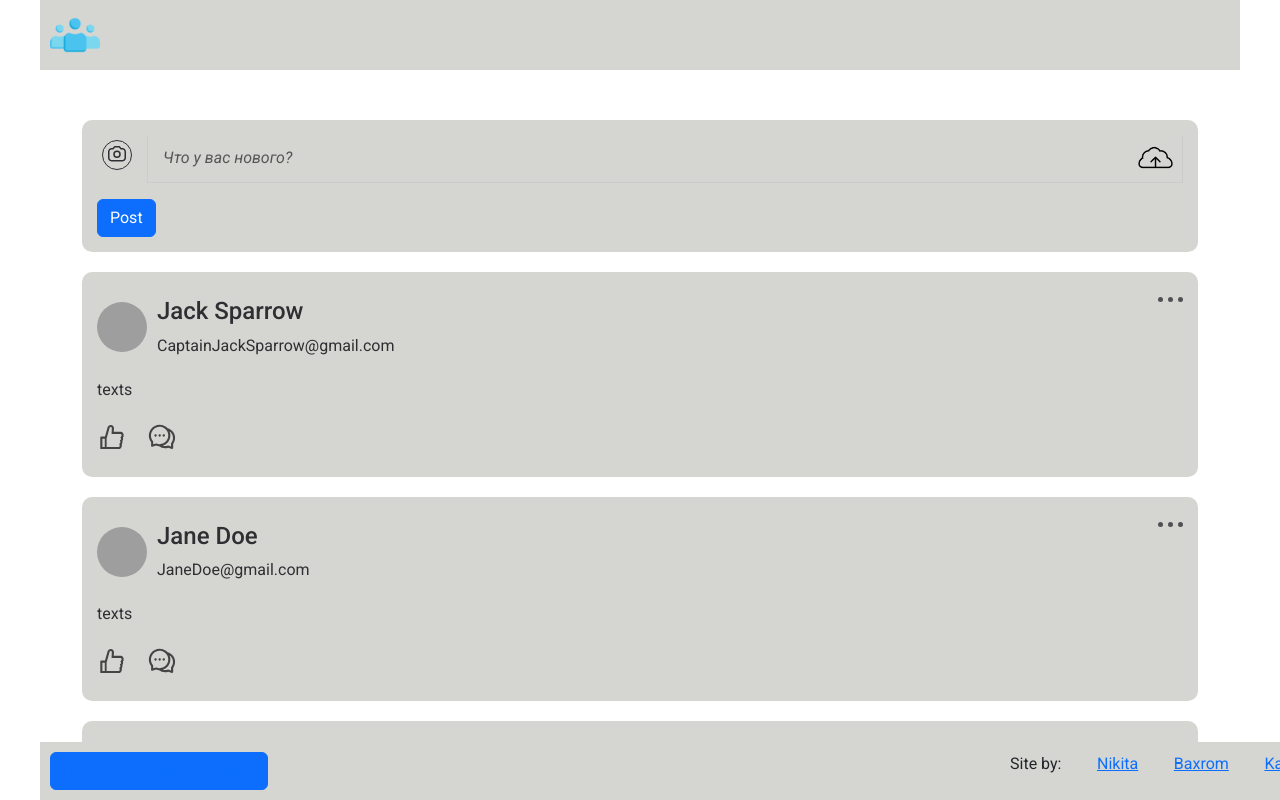
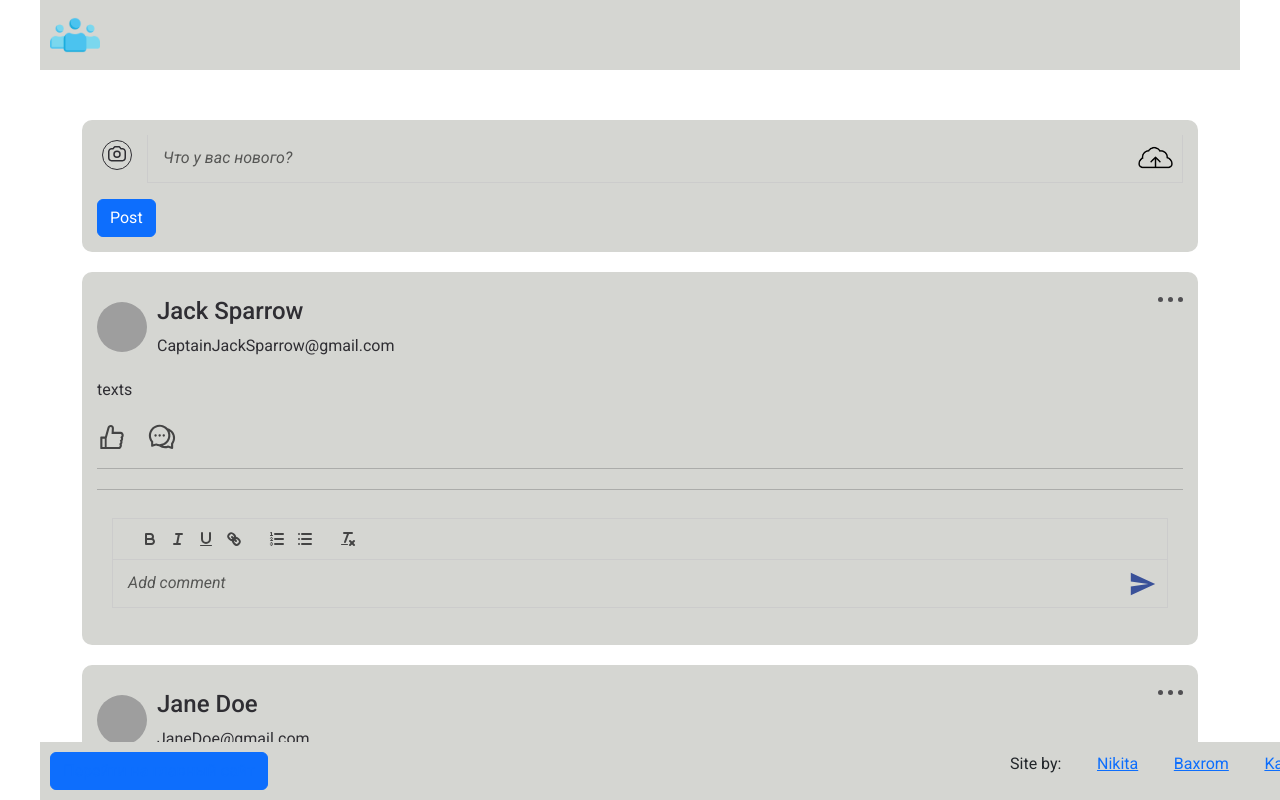
Before and after one commit to N1kk1337/RS-Clone, a React (Create React App) app: page /#/ in a window 1280 px wide. Both pictures are taken after a click on the button 162 px from the left and 436 px from the top of the page. Shown: the top 800 px of the page. Built offline with nearby package versions, Linux system fonts and the light colour scheme; grey boxes are pictures that could not be loaded.

Commit message:
fix: add input comments

```diff
--- a/package.json
+++ b/package.json
@@ -12,9 +12,11 @@
     "@types/react": "^18.0.27",
     "@types/react-dom": "^18.0.10",
     "bootstrap": "^5.2.3",
+    "html-react-parser": "^3.0.8",
     "react": "^18.2.0",
     "react-bootstrap": "^2.7.0",
     "react-dom": "^18.2.0",
+    "react-html-parser": "^2.0.2",
     "react-icons": "^4.7.1",
     "react-quill": "^2.0.0",
     "react-redux": "^8.0.5",
@@ -55,7 +57,6 @@
     "eslint-plugin-react": "^7.32.2",
     "eslint-plugin-react-hooks": "^4.3.0",
     "gh-pages": "^5.0.0",
-    "html-react-parser": "^3.0.8",
     "sass": "^1.58.0"
   }
 }
--- a/src/components/Feeds/Feeds.scss
+++ b/src/components/Feeds/Feeds.scss
@@ -39,6 +39,37 @@ p {
     display: flex;
     gap: 20px;
   }
+  .add-comment_place {
+    position: relative;
+    margin-top: 20px;
+    .add-comment {
+      width: 100%;
+      padding: 12px 15px;
+      background: transparent;
+      border-radius: 5px;
+
+      .ql-header {
+        display: none;
+      }
+
+      &:focus {
+        outline: none;
+      }
+    }
+    .btn-submit_comment {
+      position: absolute;
+      right: 25px;
+      top: 80px;
+      background: transparent;
+      border: none;
+      padding: 0;
+
+      .send-icon {
+        font-size: 30px;
+        color: $blue;
+      }
+    }
+  }
 }
 
 .post-settings {
--- a/src/components/Feeds/Feeds.tsx
+++ b/src/components/Feeds/Feeds.tsx
@@ -5,14 +5,20 @@
 /* eslint-disable jsx-a11y/mouse-events-have-key-events */
 import React, { useState } from 'react';
 import { AiOutlineComment, AiOutlineLike } from 'react-icons/ai';
-import User from '../../data/test-data/User';
+import { IoMdSend } from 'react-icons/io';
+import ReactQuill from 'react-quill';
+import parse from 'html-react-parser';
+import { Button, Form } from 'react-bootstrap';
 import avatar from '../../assets/camera_50.png';
 import './Feeds.scss';
+import User from '../../data/test-data/User';
 
 function Feeds(props: { personInfo: User }): JSX.Element {
   const person = props.personInfo;
   const [postSetting, setPostSetting] = useState(false);
   const [postLike, setPostLike] = useState(false);
+  const [comment, setComment] = useState(false);
+  const [commentText, setCommentText] = useState('');
   const mouseOverHandler = () => {
     setPostSetting(true);
   };
@@ -36,6 +42,19 @@ function Feeds(props: { personInfo: User }): JSX.Element {
     if (postLike) setPostLike(false);
     else setPostLike(true);
   }
+  function addCommentHandler() {
+    comment ? setComment(false) : setComment(true);
+  }
+
+  function sendComment(e: React.FormEvent<HTMLFormElement>) {
+    e.preventDefault();
+    const htmlElemnts: string = (e.target as HTMLElement).querySelector(
+      '.ql-editor',
+    )?.innerHTML as string;
+    htmlElemnts === '<p><br></p>' ? setCommentText('') : setCommentText(htmlElemnts);
+    // htmlElements for post
+  }
+
   return (
     <div className="feed-post">
       <div className="post-header">
@@ -89,10 +108,27 @@ function Feeds(props: { personInfo: User }): JSX.Element {
             <AiOutlineLike size={30} color="rgb(68, 68, 68)" />
           )}
         </button>
-        <button type="button" className="reactions comment">
+        <button
+          type="button"
+          className="reactions comment"
+          onKeyUp={(e) => handlerKeyDown(e.keyCode)}
+          onClick={addCommentHandler}
+        >
           <AiOutlineComment size={30} color="#444" />
         </button>
       </div>
+      {comment ? (
+        <>
+          <hr />
+          <div>{parse(commentText)}</div>
+          <Form className="add-comment_place" onSubmit={(e) => sendComment(e)}>
+            <hr />
+            <ReactQuill placeholder="Add comment" className="add-comment" />
+            <Button type="submit" className="btn-submit_comment"><IoMdSend className="send-icon" /></Button>
+          </Form>
+        </>
+      )
+        : ''}
     </div>
   );
 }
--- a/src/components/PostForm/PostForm.tsx
+++ b/src/components/PostForm/PostForm.tsx
@@ -19,13 +19,13 @@ function PostForm() {
     )?.innerHTML as string;
     setDeltaVal(htmlElemnts);
     // ready for post
-    console.log(deltaVal);
+    console.log('ready for post', deltaVal);
   };
   const fileInputHandler = (e: React.ChangeEvent<HTMLInputElement>) => {
     const { files } = e.target;
     const selectedFiles: FileList = files as FileList;
     // ready for post
-    console.log(selectedFiles);
+    console.log('ready for post', selectedFiles);
   };
   const quillBlurHandler = () => {
     setDefaultClass('form-control_text tool');
```
Also changed, not shown: src/assets/avatar.svg (added), 1 other file (tests, documents, lock files or other folders).
